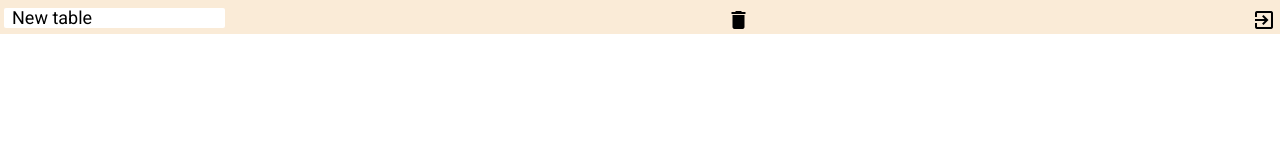
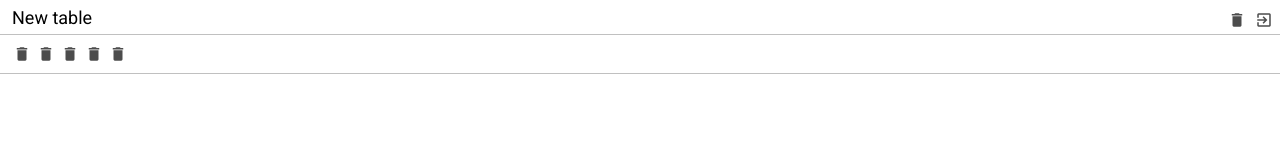
Before and after one commit to yehorich75/excel-course, a website built with webpack: page src/index.html in a window 1280 px wide. Built offline with nearby package versions, Linux system fonts and the light colour scheme.

Commit message:
toolbar material icons search

```diff
--- a/src/index.html
+++ b/src/index.html
@@ -12,17 +12,32 @@
         <div class="excel">
             <div class="excel__header">
                 <input type="text" class="input" value="New table">
-                <!-- <div class="logo"></div>
-                <div class="star"></div>
-                <div class="message"></div> -->
+                <div>
+                    <div class="button">
+                        <i class="material-icons">delete</i>
+                    </div>
+                    <div class="button">
+                        <i class="material-icons">exit_to_app</i>
+                    </div>
+                </div>
+            </div>
+            <div class="excel__toolbar">
                 <div class="button">
                     <i class="material-icons">delete</i>
                 </div>
                 <div class="button">
-                    <i class="material-icons">exit_to_app</i>
+                    <i class="material-icons">delete</i>
+                </div>
+                <div class="button">
+                    <i class="material-icons">delete</i>
+                </div>
+                <div class="button">
+                    <i class="material-icons">delete</i>
+                </div>
+                <div class="button">
+                    <i class="material-icons">delete</i>
                 </div>
             </div>
-            <div class="excel__toolabar"></div>
             <div class="excel__formula"></div>
             <div class="excel__table"></div>
         </div>
--- a/src/scss/_mixins.scss
+++ b/src/scss/_mixins.scss
@@ -0,0 +1,19 @@
+@mixin button($color: green) {
+    height: 24px;
+    min-width: 24px;
+    padding: 3px;
+    text-align: center;
+    position: relative;
+    display: inline-block;
+    color: rgba(0, 0, 0, .7);
+    & i {
+        font-size: 18px;
+    }
+    &:active, &.active {
+        color: $color;
+    }
+    &:hover {
+        background: #eee;
+        cursor: pointer;
+    }
+}
--- a/src/scss/_var.scss
+++ b/src/scss/_var.scss
@@ -1,2 +1,3 @@
 $header-height: 34px;
+$toolbar-height: 40px;
 $border-color: #c0c0c0;
--- a/src/scss/header.scss
+++ b/src/scss/header.scss
@@ -10,7 +10,6 @@
     padding: 8px 4px 0;
     display: flex;
     justify-content: space-between;
-    background-color: antiquewhite;
     & .input {
         padding: 2px 7px;
         min-width: 1px;
@@ -29,6 +28,6 @@
         }
     }
     .button {
-
+        @include button(green);
     }
 }
--- a/src/scss/toolbar.scss
+++ b/src/scss/toolbar.scss
@@ -1,6 +1,18 @@
 @import "var";
 @import "mixins";
 
-.excel__toolabar {
+.excel__toolbar {
+    position: absolute;
+    height: $toolbar-height;
+    left: 0;
+    right: 0;
+    top: $header-height;
+    border-top: 1px solid $border-color;
+    border-bottom: 1px solid $border-color;
+    padding: 7px 10px;
+    display: flex;
 
+    .button {
+        @include button(green);
+    }
 }
```
